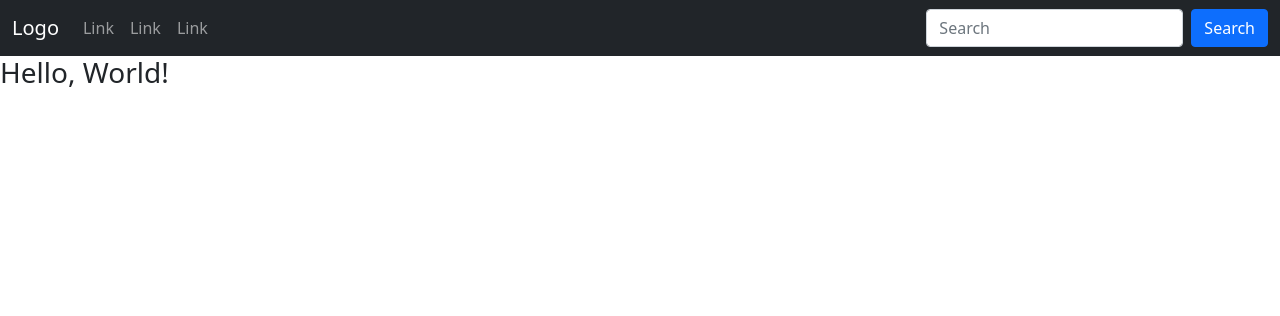
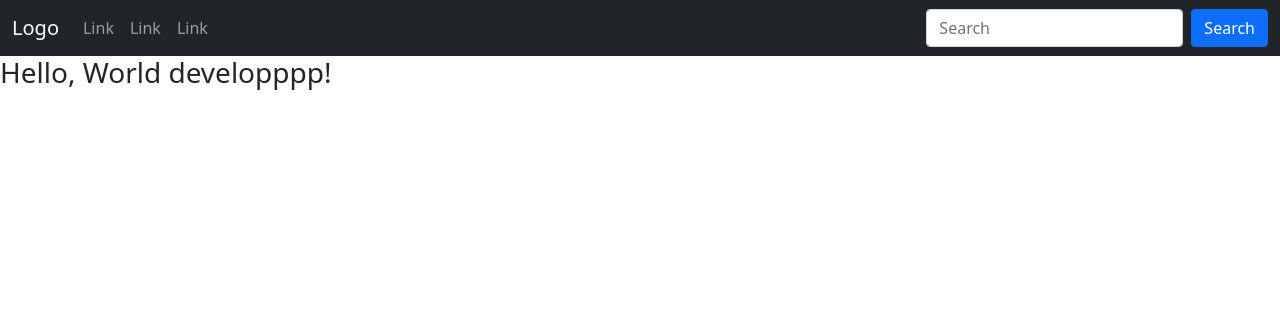
Before and after one commit to anh-khoa-nguyen/OFOProject, a Flask app: page / in a window 1280 px wide. Shown: the top 316 px of the page. Run offline with Flask 3, Linux system fonts and the light colour scheme.

Commit message:
Update index.html 4

```diff
--- a/OFO/templates/index.html
+++ b/OFO/templates/index.html
@@ -35,7 +35,7 @@
     </div>
   </div>
 </nav>
-<h3>Hello, World!</h3>
+<h3>Hello, World developppp!</h3>
 
 </body>
 </html>
```
